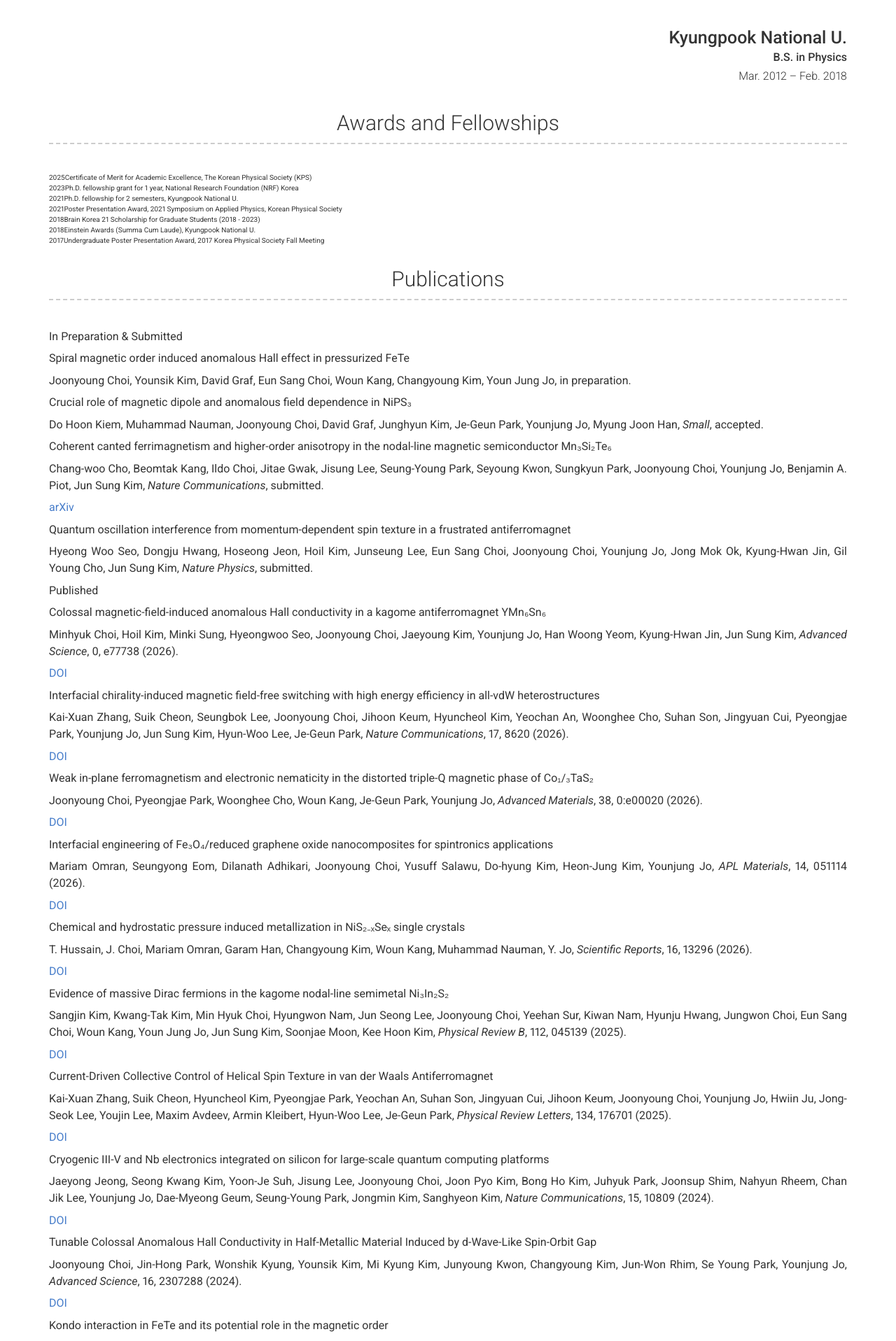
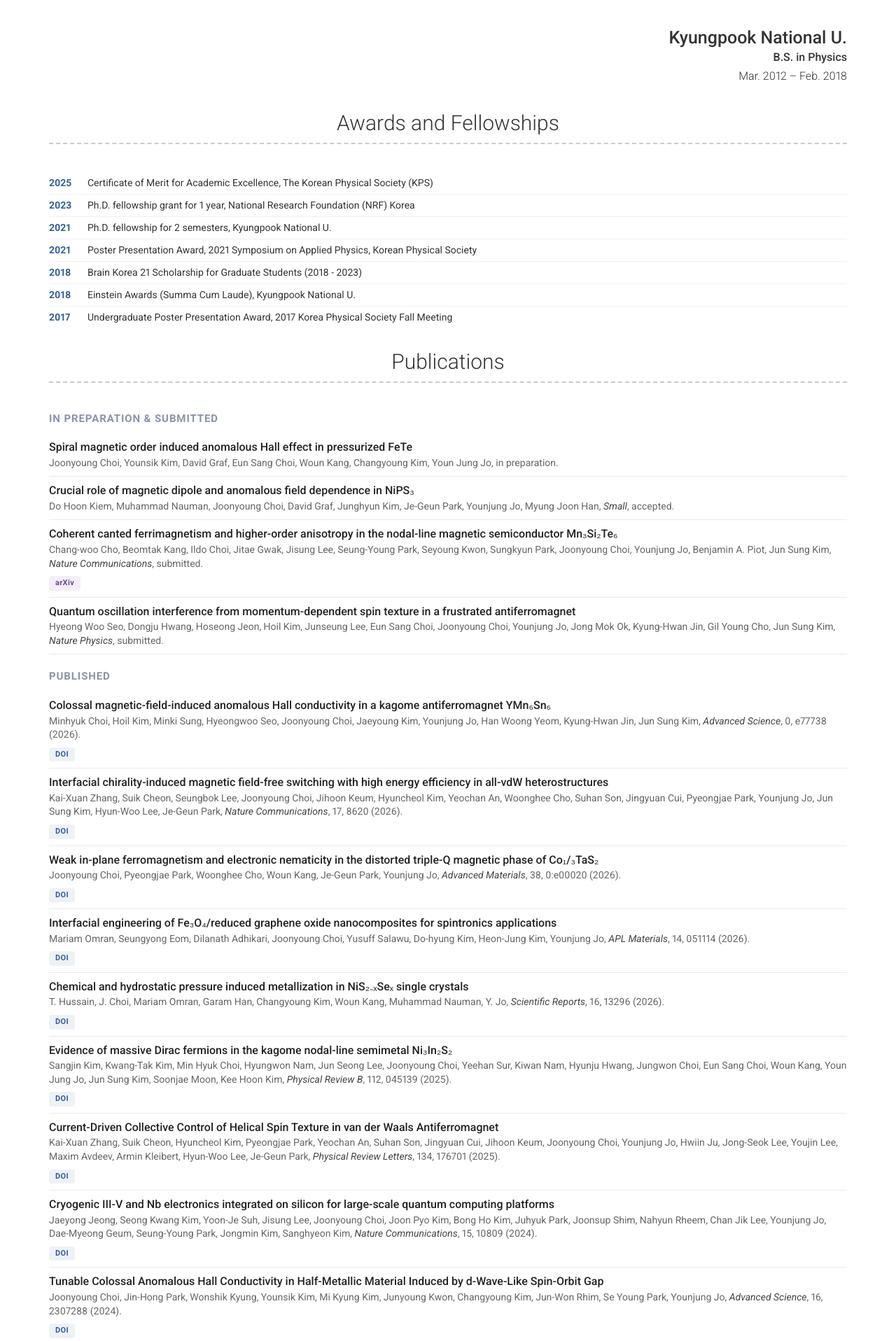
Before and after one commit to joonyoung-phys/cv, a Jekyll site: the page built from index.md, in a window 1280 px wide. Shown: the part 1632-3548 px from the top of the page at 70% size. Built offline with Jekyll 4.4.1, drawn with Linux system fonts in a browser that asks for light colours; nearby versions of some CDN libraries.

Commit message:
Add cleaner publication/award styling (light + dark mode)

```diff
--- a/_sass/dark.scss
+++ b/_sass/dark.scss
@@ -10,6 +10,60 @@
   }
 
   a {
-    color: #477dca;
+    color: #6ea8fe;
+  }
+
+  .pub-entry,
+  .ref-entry {
+    border-bottom-color: #3a3a3a;
+  }
+
+  .pub-title {
+    color: #f0f0f0;
+  }
+
+  .pub-meta {
+    color: #b0b0b0;
+
+    em {
+      color: #d0d0d0;
+    }
+  }
+
+  .pub-group-label,
+  .ref-role {
+    color: #8fa3bf;
+  }
+
+  .pub-tag {
+    background: #2c3e50;
+    color: #9dc0ff;
+
+    &:hover {
+      background: #38536b;
+      color: #9dc0ff;
+    }
+  }
+
+  .pub-tag-alt {
+    background: #3a2e47;
+    color: #cbb2e6;
+
+    &:hover {
+      background: #4a3a5b;
+      color: #cbb2e6;
+    }
+  }
+
+  .award-entry {
+    border-bottom-color: #3a3a3a;
+  }
+
+  .award-year {
+    color: #6ea8fe;
+  }
+
+  .award-text {
+    color: #e6e6e6;
   }
 }
--- a/_sass/modern-resume-theme.scss
+++ b/_sass/modern-resume-theme.scss
@@ -192,3 +192,136 @@ p.quote {
     margin-top: 1rem;
   }
 }
+
+/* ==========================================================================
+   Custom additions: cleaner publication / award / reference entries
+   (added on top of the stock theme — safe to tweak or remove)
+   ========================================================================== */
+
+.text-container p,
+.text-container ul {
+  text-align: left;
+}
+
+.pub-group-label {
+  font-size: 1.5rem;
+  font-weight: 700;
+  text-transform: uppercase;
+  letter-spacing: 0.06em;
+  color: #8a94a6;
+  margin: 2rem 0 1rem;
+  text-align: left;
+
+  &:first-child {
+    margin-top: 0;
+  }
+}
+
+.pub-entry,
+.ref-entry {
+  text-align: left;
+  padding: 0.9rem 0 0.9rem;
+  border-bottom: 1px solid #eaeaea;
+
+  &:last-child {
+    border-bottom: none;
+  }
+
+  @media print {
+    padding: 0.4rem 0;
+    break-inside: avoid;
+  }
+}
+
+.pub-title {
+  font-size: 1.6rem;
+  font-weight: 500;
+  line-height: 1.35;
+  margin: 0 0 0.2rem;
+  color: #222;
+}
+
+.pub-meta {
+  font-size: 1.4rem;
+  color: #666;
+  margin: 0 0 0.4rem;
+  line-height: 1.4;
+
+  em {
+    font-style: italic;
+    color: #444;
+  }
+}
+
+.pub-meta:last-child {
+  margin-bottom: 0;
+}
+
+.ref-role {
+  font-weight: 400;
+  font-size: 1.3rem;
+  color: #8a94a6;
+}
+
+.pub-tags {
+  margin: 0.3rem 0 0;
+}
+
+.pub-tag {
+  display: inline-block;
+  font-size: 1.1rem;
+  font-weight: 600;
+  letter-spacing: 0.03em;
+  padding: 2px 9px;
+  border-radius: 4px;
+  background: #eef2f7;
+  color: #355e98;
+  text-decoration: none;
+  margin-right: 6px;
+
+  &:hover {
+    background: #dbe6f3;
+    color: #355e98;
+  }
+
+  @media print {
+    background: none;
+    padding: 0;
+    color: #333;
+    text-decoration: underline;
+  }
+}
+
+.pub-tag-alt {
+  background: #f3eef7;
+  color: #6a4c93;
+
+  &:hover {
+    background: #e6dcf0;
+    color: #6a4c93;
+  }
+}
+
+.award-entry {
+  text-align: left;
+  padding: 0.5rem 0;
+  border-bottom: 1px solid #f0f0f0;
+  display: flex;
+  gap: 1rem;
+
+  &:last-child {
+    border-bottom: none;
+  }
+}
+
+.award-year {
+  flex: 0 0 4.5rem;
+  font-weight: 700;
+  color: #355e98;
+  font-size: 1.4rem;
+}
+
+.award-text {
+  font-size: 1.4rem;
+  color: #333;
+}
```
